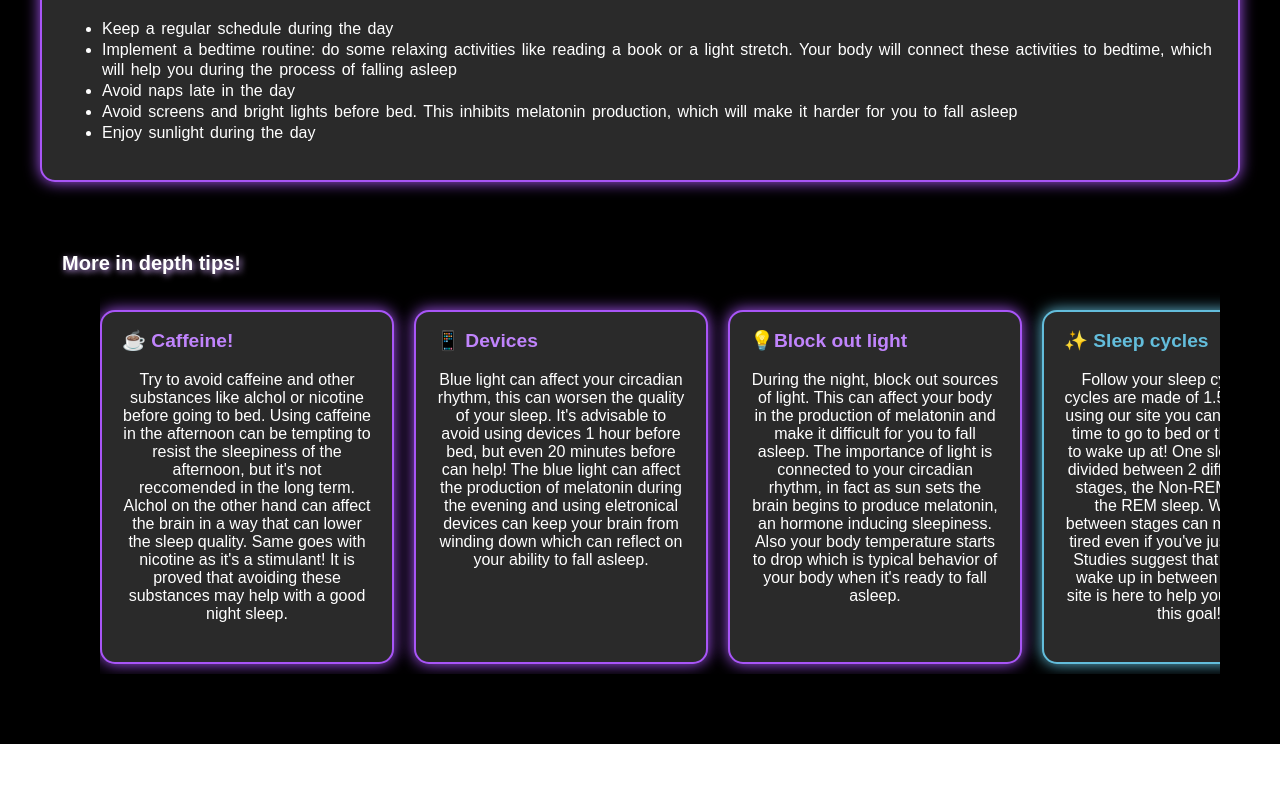
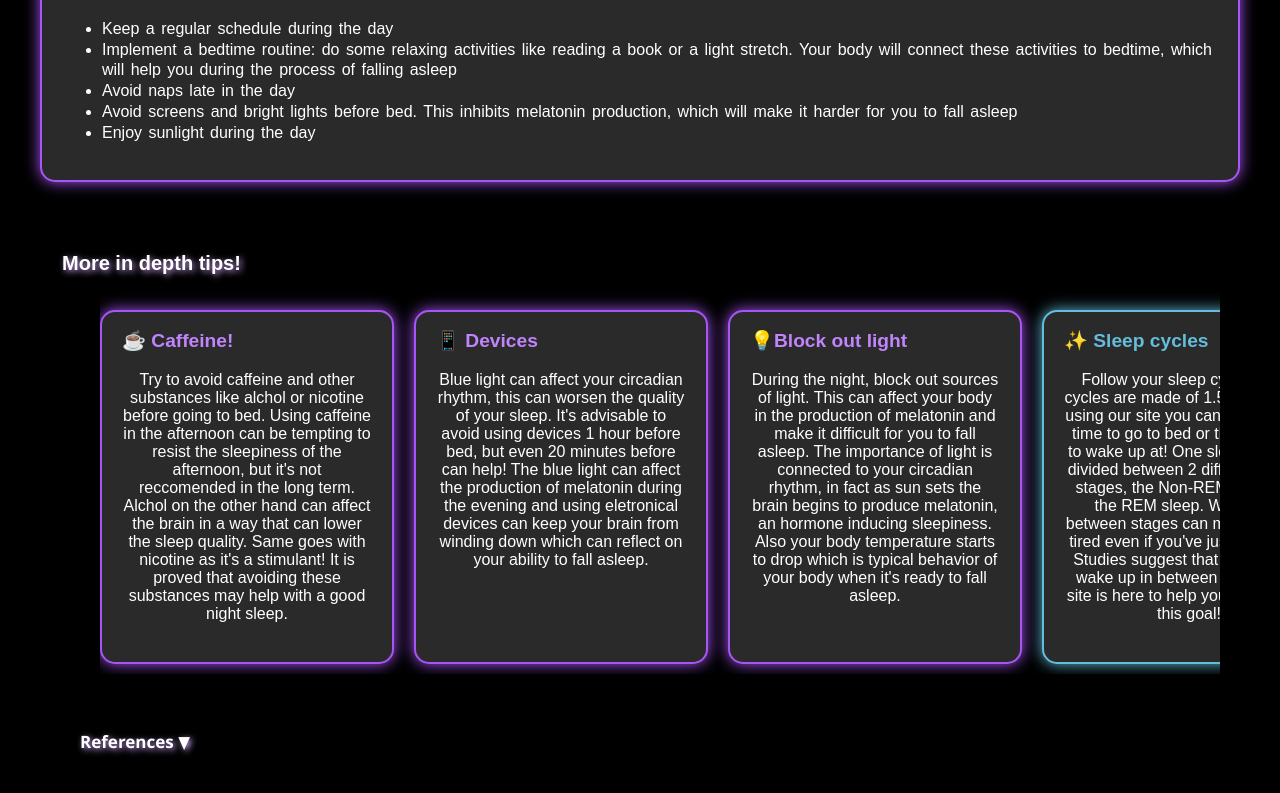
Before and after one commit to X-baia/Software_Eng, a React (Create React App) app in the folder client/: page / in a window 1280 px wide. Shown: the part 1190-1983 px from the top of the page. Before the commit the page ends 1934 px from the top, so only its background shows below. Built offline with nearby package versions, Linux system fonts and the light colour scheme; no server answers.

Commit message:
added references tab

```diff
--- a/client/src/App.css
+++ b/client/src/App.css
@@ -477,6 +477,47 @@ html{
 .layout-wrapper{
   display: flex;
   flex-direction: column;
-  align-items: start; /* or start */
+  align-items: start;
   gap: 20px;
 }
+
+
+/*reference list*/
+.reference-tab {
+  margin-top: 20px;
+  border-top: 0;
+  padding-top: 0.5rem;
+  color: white;
+  margin-left: -20px;
+}
+
+.ref-toggle {
+  background: none;
+  border: none;
+  cursor: pointer;
+  padding: 0.5rem 0;
+  color: white;
+  font-family: 'Segoe UI', Tahoma, Geneva, Verdana, sans-serif;
+  font-weight: bold;
+  font-size: 17px;
+  text-shadow: 2px 2px 6px #d2aafb;
+}
+
+.ref-list {
+  margin-top: 0.5rem;
+  padding-left: 1.5rem;
+}
+
+.ref-list a{
+  color: #a552e9;
+  text-decoration: none;
+}
+
+.ref-list a :hover{
+  text-decoration: underline;
+  color: #cb95f7; ;
+}
+
+.ref-list li {
+  margin-bottom: 0.3rem;
+}
--- /dev/null
+++ b/client/src/ReferenceTab.jsx
@@ -0,0 +1,31 @@
+import { useState } from "react";
+
+function ReferenceTab() {
+  const [open, setOpen] = useState(false);
+
+  return (
+    <div className="reference-tab">
+      <button
+      onClick={() => setOpen(!open)} className="ref-toggle">
+        References {open ? "▲" : "▼"}
+      </button>
+
+      {open && (
+        <ul className="ref-list">
+          <li>
+            <a href="https://www.sleepfoundation.org" target="_blank" rel="noopener noreferrer">
+              Sleep Fundation
+            </a>
+          </li>
+          <li>
+            <a href="https://www.health.harvard.edu" target="_blank" rel="noopener noreferrer">
+              Harvard Health
+            </a>
+          </li>
+        </ul>
+      )}
+    </div>
+  );
+}
+
+export default ReferenceTab;
--- a/client/src/components/SleepTracker.js
+++ b/client/src/components/SleepTracker.js
@@ -13,8 +13,10 @@ import TipsStar from "../TipsStar";
 import '../Popup.css';
 import '../App.css';
 import '../SleepTracker.css';
-import '../Log.css';
-import '../SleepLog.css'
+import '../User.css';
+import '../SleepLog.css';
+import '../ReferenceTab';
+import ReferenceTab from "../ReferenceTab";
 
 function SleepTracker() {
   const [mode, setMode] = useState("bedtime");
@@ -654,7 +656,7 @@ function SleepTracker() {
       textAlign: "center",
       fontSize: "18px",
       }}>
-      To edit yout log, click on a column
+      To edit your log, click on a column
       </h2>
 
     <ResponsiveContainer width="100%" height={300}>
@@ -934,8 +936,9 @@ function SleepTracker() {
       your sleeping schedule.
     </p>
   </div>
+  </div>
 
-  </div>
+  <ReferenceTab></ReferenceTab>
 
 </div>
 </div>
```
Also changed, not shown: client/src/User.css (renamed from client/src/Log.css).
